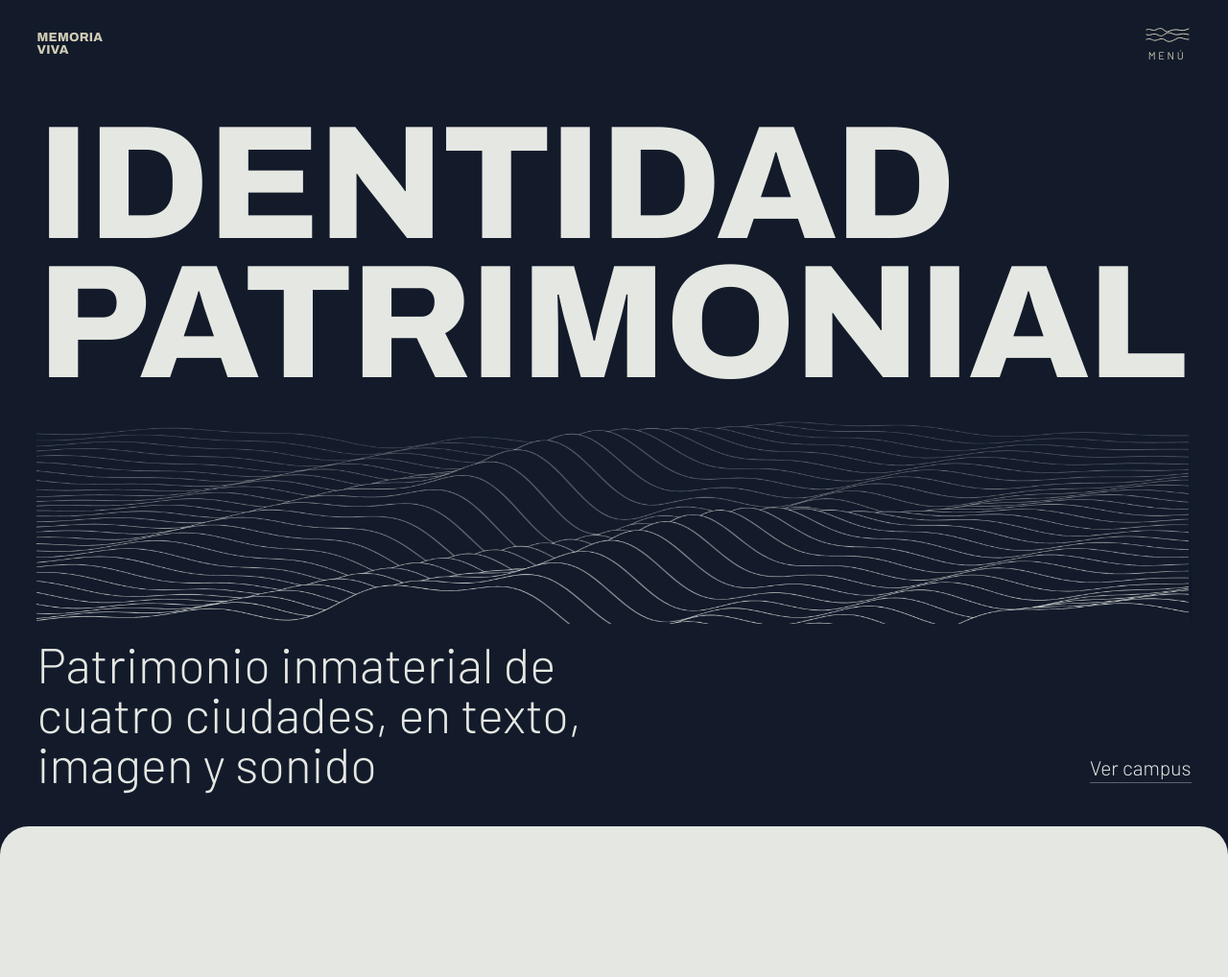
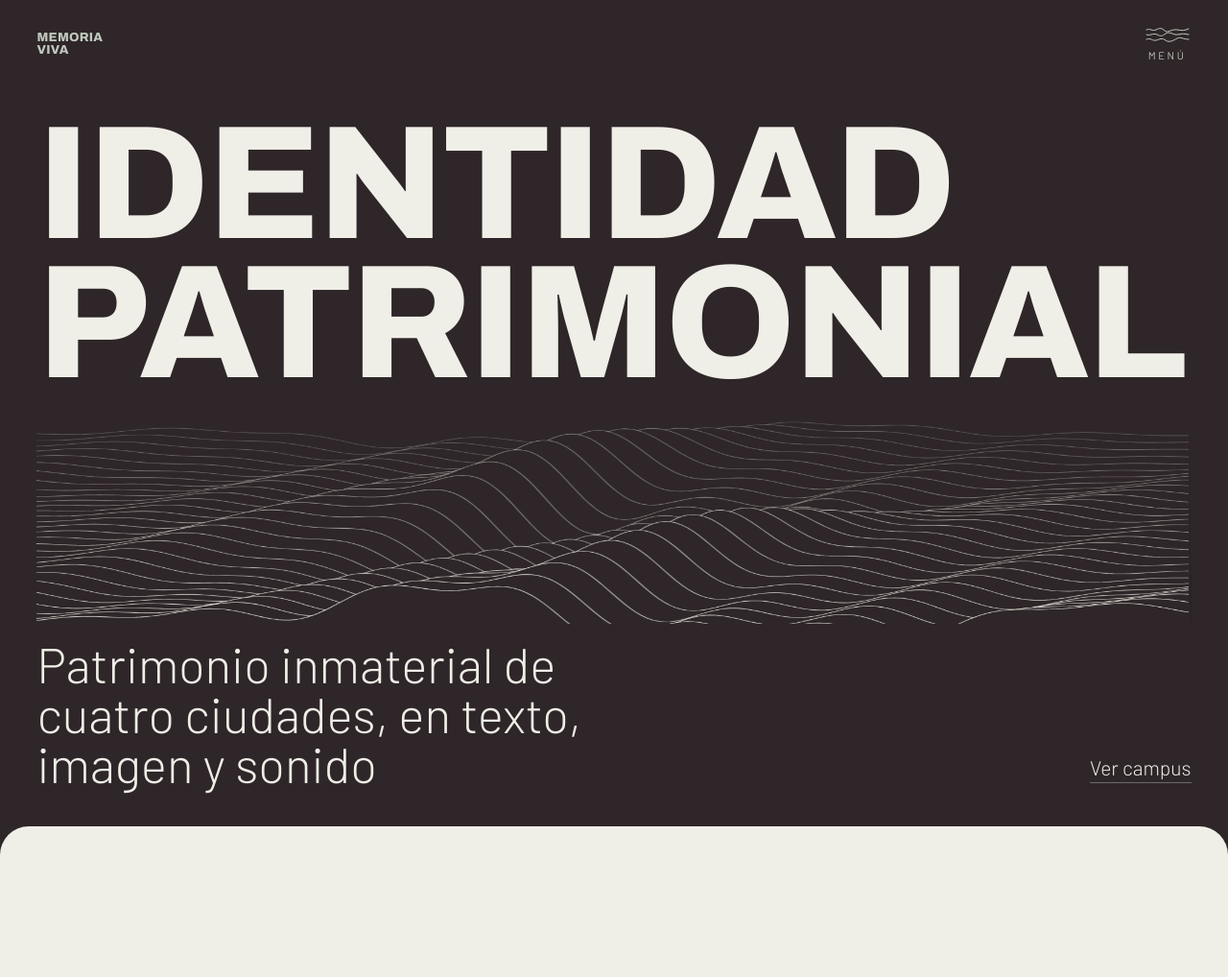
Before and after one commit to fgromo/identidad_patrimonial, a plain HTML site: page index.html in a window 1280 px wide. Shown: the top 1018 px of the page at 96% size. Drawn offline with Linux system fonts and the light colour scheme; animation ran at ten frames a second.

Commit message:
Add files via upload
OK

```diff
--- a/css/style.css
+++ b/css/style.css
@@ -1,4 +1,4 @@
-:root{--cream:#E5E8E2;--ink:#131B2B;--mute:color-mix(in srgb,var(--ink) 52%,var(--cream));--line:color-mix(in srgb,var(--ink) 18%,transparent);--r:30px;--pad:clamp(18px,3vw,44px);
+:root{--cream:#EFEEE7;--ink:#2E2628;--mute:#8d8786;--line:#2e262830;--r:30px;--pad:clamp(18px,3vw,44px);
 --disp:"Archivo","Arial Black",sans-serif;--sans:"Barlow","Helvetica Neue",Arial,sans-serif}
 *{box-sizing:border-box;margin:0;padding:0}
 html{background:var(--ink)}
@@ -39,7 +39,7 @@ img{max-width:100%;display:block}
 .hero-foot{display:flex;justify-content:space-between;align-items:flex-end;gap:24px;flex-wrap:wrap}
 .tag{font-size:clamp(28px,4vw,64px);line-height:1.02;max-width:13em}
 .hero-links{display:flex;gap:44px;font-size:21px;padding-bottom:6px}
-.hero-links a{border-bottom:1px solid color-mix(in srgb,var(--cream) 35%,transparent);transition:border-color .2s}
+.hero-links a{border-bottom:1px solid #efeee755;transition:border-color .2s}
 .hero-links a:hover{border-color:var(--cream)}
 
 /* sheet */
@@ -70,17 +70,17 @@ img{max-width:100%;display:block}
 .empty{font-size:clamp(26px,3.4vw,50px);color:var(--mute)}
 
 /* marquee */
-.marq{overflow:hidden;white-space:nowrap;padding:clamp(30px,5vw,80px) 0;border-top:1px solid var(--line)}
+.marq{overflow:hidden;white-space:nowrap;padding:clamp(30px,5vw,80px) 0;border-top:1px solid #2e262822}
 .marq div{display:inline-block;font-size:clamp(64px,14vw,250px);line-height:1.08;text-transform:uppercase;font-weight:300;will-change:transform;letter-spacing:-.01em}
 .marq div:nth-child(2){display:block;width:max-content}
 
 /* footer */
 .foot{position:sticky;bottom:0;z-index:0;background:var(--ink);color:var(--cream);padding:calc(var(--r) + 70px) var(--pad) 28px}
 .fcols{display:grid;grid-template-columns:repeat(auto-fit,minmax(170px,1fr));gap:30px;margin-bottom:clamp(50px,8vw,120px)}
-.fcols h5{font-size:13px;letter-spacing:.16em;text-transform:uppercase;color:color-mix(in srgb,var(--cream) 55%,transparent);font-weight:500;margin-bottom:12px}
+.fcols h5{font-size:13px;letter-spacing:.16em;text-transform:uppercase;color:#efeee788;font-weight:500;margin-bottom:12px}
 .fcols li{list-style:none;font-size:20px}
 .fcols a:hover{opacity:.55}
-.fine{margin-top:26px;font-size:13px;color:color-mix(in srgb,var(--cream) 45%,transparent);letter-spacing:.06em}
+.fine{margin-top:26px;font-size:13px;color:#efeee777;letter-spacing:.06em}
 
 /* inner pages */
 .sheet:not(.up){padding-top:92px}
```
